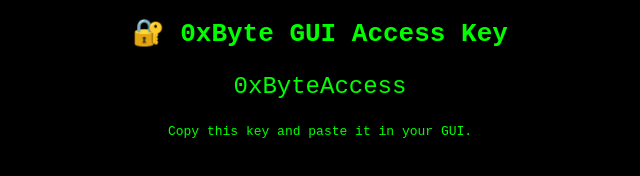
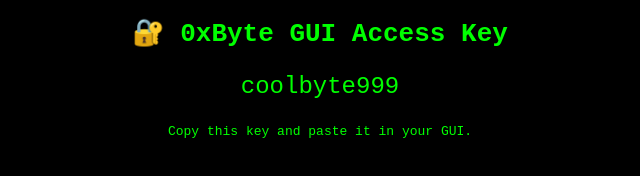
Before and after one commit to 0xByte0-png/key-page, a plain HTML site: page index.html in a window 1280 px wide. Shown: the full height of the page, 320-960 px from the left. Drawn offline with Linux system fonts and the light colour scheme.

Commit message:
Update index.html

```diff
--- a/index.html
+++ b/index.html
@@ -3,7 +3,7 @@
 <head><title>0xByte Key</title></head>
 <body style="background-color:black; color:lime; font-family:monospace; text-align:center;">
   <h1>🔐 0xByte GUI Access Key</h1>
-  <p style="font-size:24px;">0xByteAccess</p>
+  <p style="font-size:24px;">coolbyte999</p>
   <p>Copy this key and paste it in your GUI.</p>
 </body>
 </html>
```
